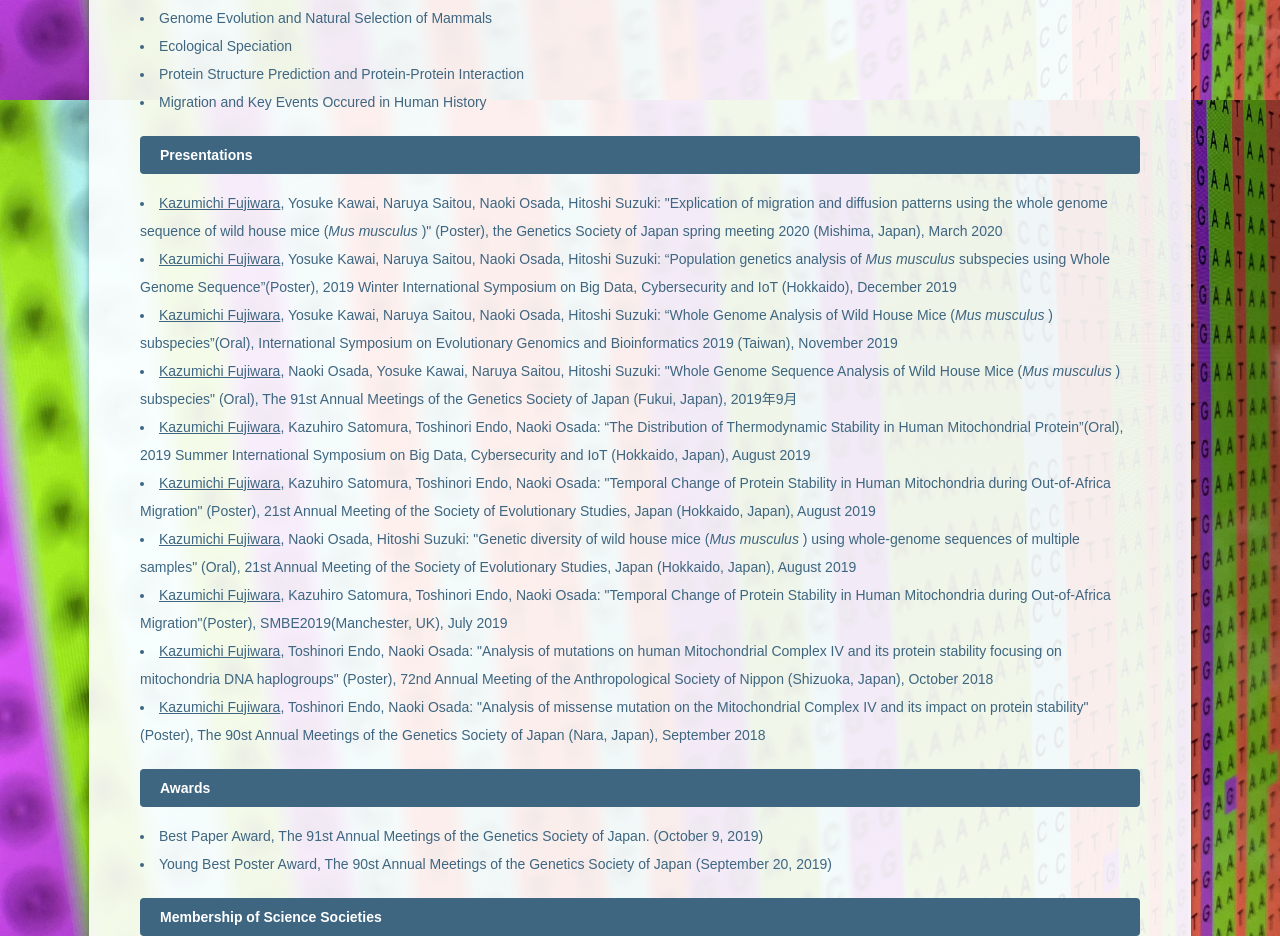
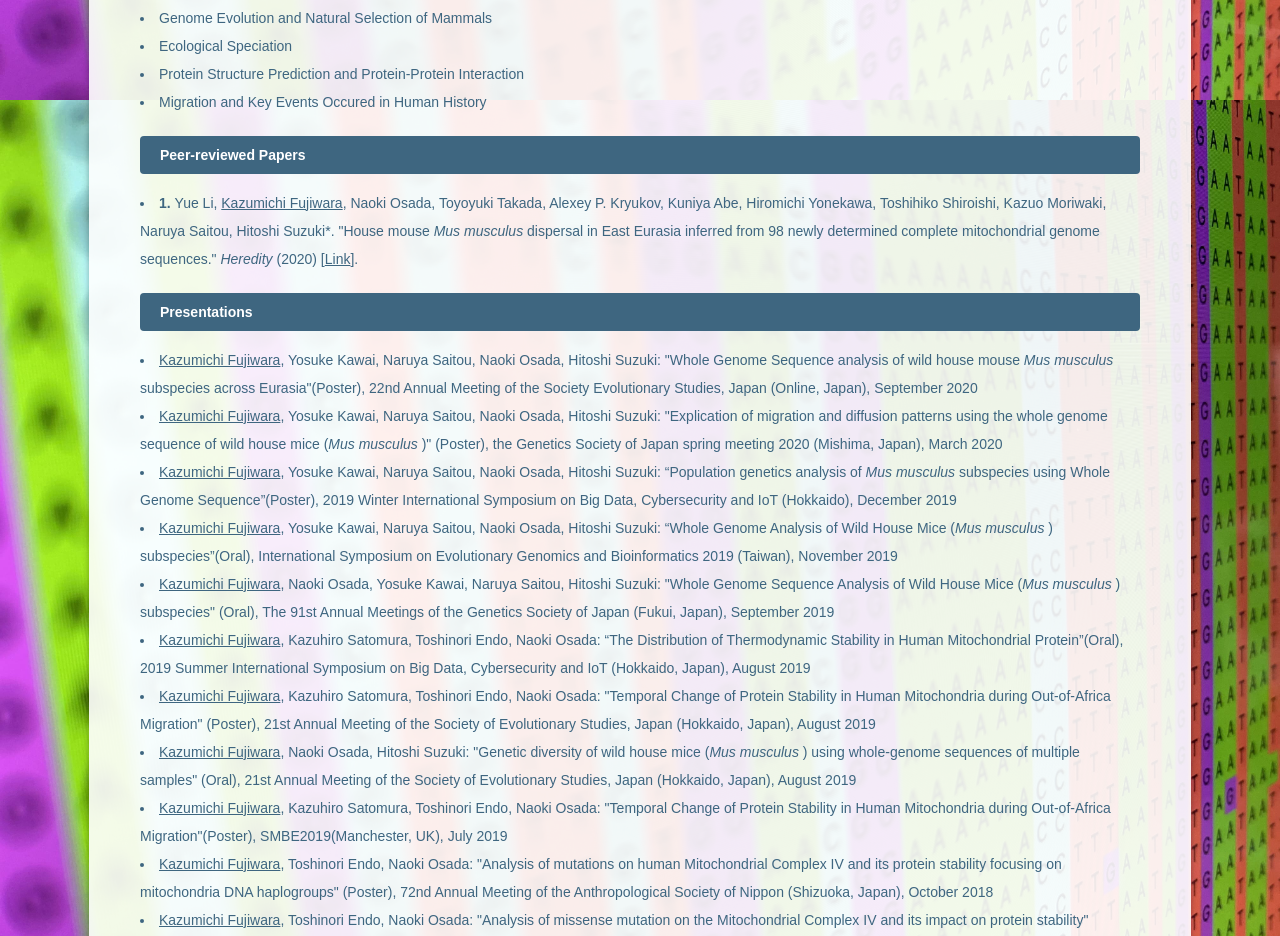
Before and after one commit to KingsField0911/KingsField0911.github.io, a plain HTML site: page about_english.html in a window 1280 px wide. Shown: the part 860-1796 px from the top of the page. Drawn offline with Linux system fonts and the light colour scheme.

Commit message:
add paper

```diff
--- a/about_english.html
+++ b/about_english.html
@@ -60,11 +60,16 @@ Email: fujiwara[at]ibio.jp<br>
 <li>Migration and Key Events Occured in Human History</li>
 <p></p>
 
+<h2>Peer-reviewed Papers</h2>
+<li><b>1. </b>Yue Li, <u>Kazumichi Fujiwara</u>, Naoki Osada, Toyoyuki Takada, Alexey P. Kryukov, Kuniya Abe, Hiromichi Yonekawa, Toshihiko Shiroishi, Kazuo Moriwaki, Naruya Saitou, Hitoshi Suzuki*. "House mouse <i>Mus musculus</i> dispersal in East Eurasia inferred from 98 newly determined complete mitochondrial genome sequences." <i>Heredity</i> (2020) [<a href="https://doi.org/10.1038/s41437-020-00364-y">Link</a>].</li>
+<p></p>
+
 <h2>Presentations</h2>
+<li><u>Kazumichi Fujiwara</u>, Yosuke Kawai, Naruya Saitou, Naoki Osada, Hitoshi Suzuki: "Whole Genome Sequence analysis of wild house mouse <i>Mus musculus</i> subspecies across Eurasia"(Poster), 22nd Annual Meeting of the Society Evolutionary Studies, Japan (Online, Japan), September 2020</li>
 <li><u>Kazumichi Fujiwara</u>, Yosuke Kawai, Naruya Saitou, Naoki Osada, Hitoshi Suzuki: "Explication of migration and diffusion patterns using the whole genome sequence of wild house mice (<i>Mus musculus</i> )" (Poster), the Genetics Society of Japan spring meeting 2020 (Mishima, Japan), March 2020</li>
 <li><u>Kazumichi Fujiwara</u>, Yosuke Kawai, Naruya Saitou, Naoki Osada, Hitoshi Suzuki: “Population genetics analysis of <i>Mus musculus</i> subspecies using Whole Genome Sequence”(Poster), 2019 Winter International Symposium on Big Data, Cybersecurity and IoT (Hokkaido), December 2019</li>
 <li><u>Kazumichi Fujiwara</u>, Yosuke Kawai, Naruya Saitou, Naoki Osada, Hitoshi Suzuki: “Whole Genome Analysis of Wild House Mice (<i>Mus musculus</i> ) subspecies”(Oral), International Symposium on Evolutionary Genomics and Bioinformatics 2019 (Taiwan), November 2019</li>
-<li><u>Kazumichi Fujiwara</u>, Naoki Osada, Yosuke Kawai, Naruya Saitou, Hitoshi Suzuki: "Whole Genome Sequence Analysis of Wild House Mice (<i>Mus musculus</i> ) subspecies" (Oral), The 91st Annual Meetings of the Genetics Society of Japan (Fukui, Japan), 2019年9月</li>
+<li><u>Kazumichi Fujiwara</u>, Naoki Osada, Yosuke Kawai, Naruya Saitou, Hitoshi Suzuki: "Whole Genome Sequence Analysis of Wild House Mice (<i>Mus musculus</i> ) subspecies" (Oral), The 91st Annual Meetings of the Genetics Society of Japan (Fukui, Japan), September 2019</li>
 <li><u>Kazumichi Fujiwara</u>, Kazuhiro Satomura, Toshinori Endo, Naoki Osada: “The Distribution of Thermodynamic Stability in Human Mitochondrial Protein”(Oral), 2019 Summer International Symposium on Big Data, Cybersecurity and IoT (Hokkaido, Japan), August 2019</li>
 <li><u>Kazumichi Fujiwara</u>, Kazuhiro Satomura, Toshinori Endo, Naoki Osada: "Temporal Change of Protein Stability in Human Mitochondria during Out-of-Africa Migration" (Poster), 21st Annual Meeting of the Society of Evolutionary Studies, Japan (Hokkaido, Japan), August 2019</li>
 <li><u>Kazumichi Fujiwara</u>, Naoki Osada, Hitoshi Suzuki: "Genetic diversity of wild house mice (<i>Mus musculus</i> ) using whole-genome sequences of multiple samples" (Oral), 21st Annual Meeting of the Society of Evolutionary Studies, Japan (Hokkaido, Japan), August 2019</li>
```
Also changed, not shown: about_japanese.html (+7 -2 lines).
